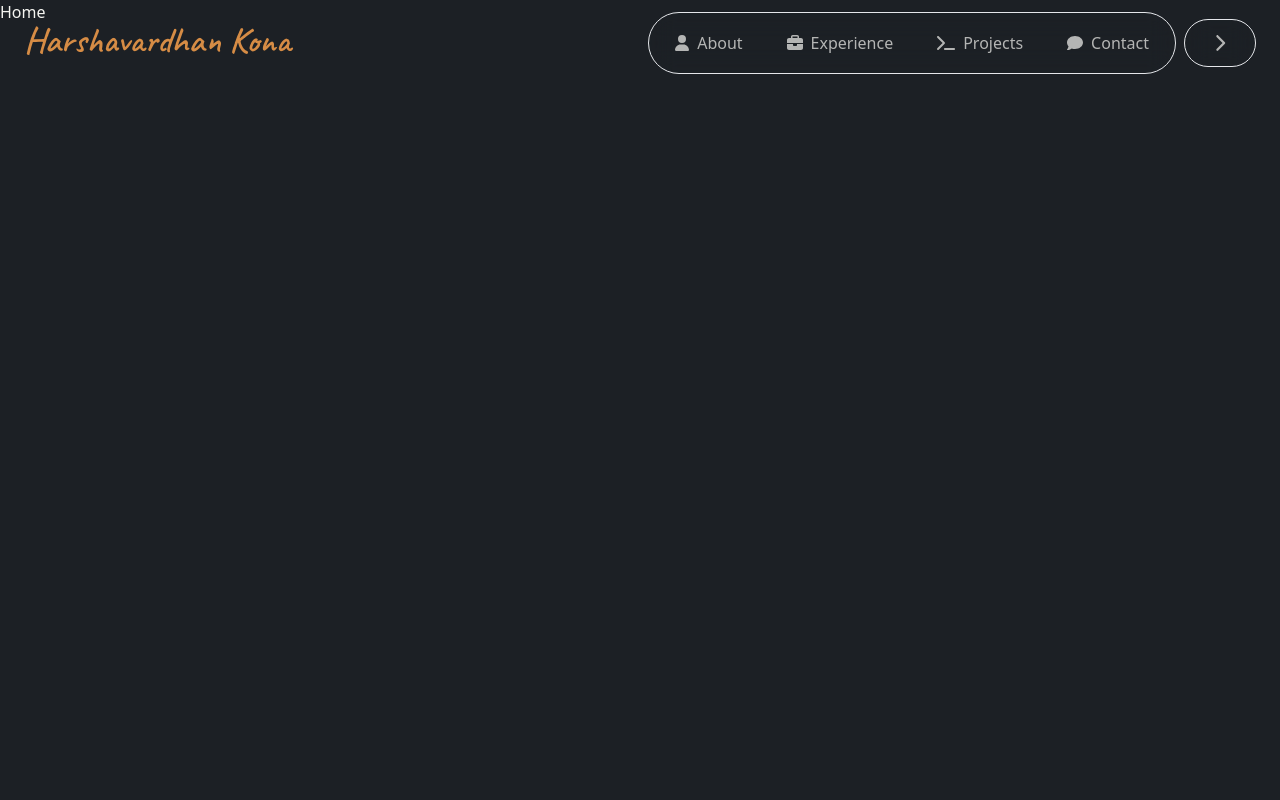
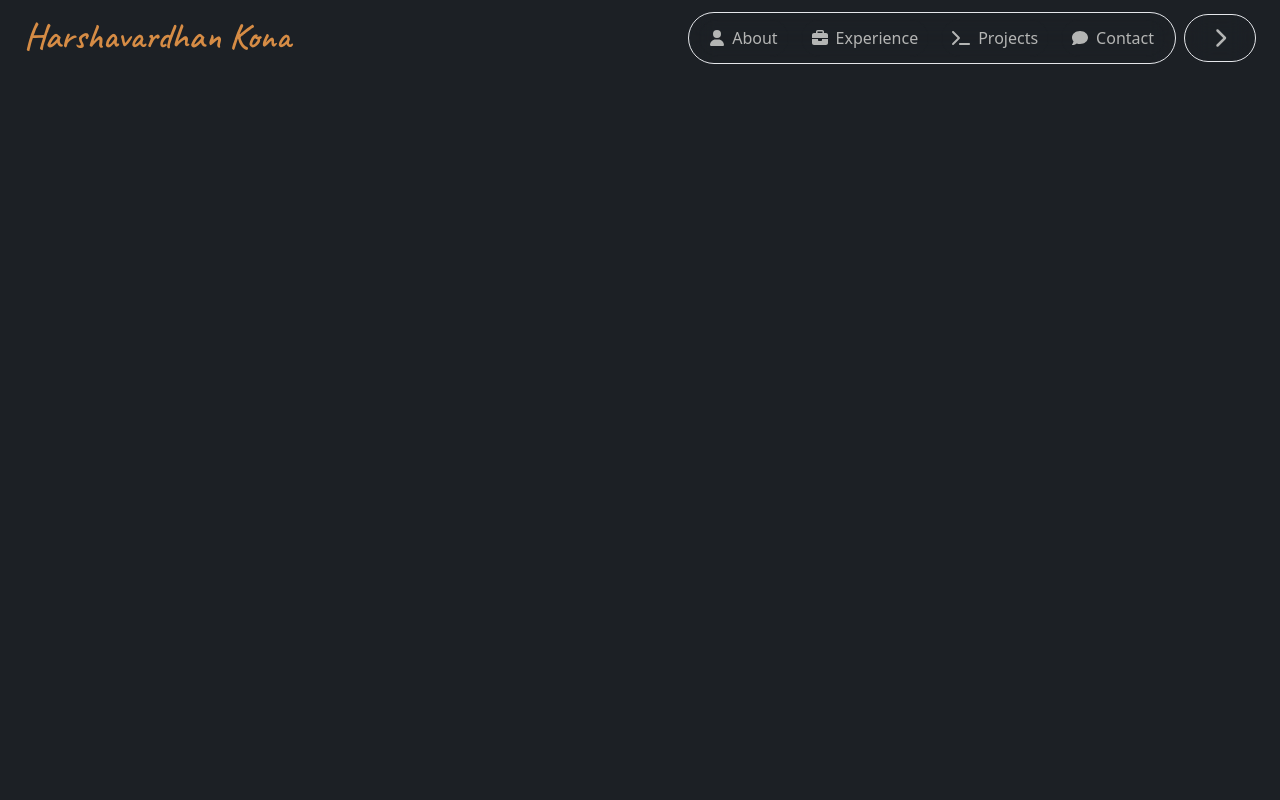
Before and after one commit to HarshavardhanKona06/hk.folio, a Next.js app: page / in a window 1280 px wide. Both pictures are taken after a click on the button 1220 px from the left and 43 px from the top of the page. Shown: the top 800 px of the page. Built offline with nearby package versions, Linux system fonts and the light colour scheme.

Commit message:
fixed navBar

```diff
--- a/src/app/page.tsx
+++ b/src/app/page.tsx
@@ -3,33 +3,6 @@ export default function Home() {
   return (
       <main>
 
-        <section id='home' className='h-screen w-screen'>
-          <h1>Home</h1>
-        </section>
-
-        <section id='about' className='h-screen w-screen'>
-          <h1>About</h1>
-        </section>
-
-        <section id='experience' className='h-screen w-screen'>
-          <h1>experience</h1>
-        </section>
-
-        <section id='education' className='h-screen w-screen'>
-          <h1>education</h1>
-        </section>
-
-        <section id='projects' className='h-screen w-screen'>
-          <h1>projects</h1>
-        </section>
-
-        <section id='publication' className='h-screen w-screen'>
-          <h1>publication</h1>
-        </section>
-
-        <section id='contact' className='h-screen w-screen'>
-          <h1>contact</h1>
-        </section>
       </main>
   );
 }
--- a/src/components/layouts/navItems.tsx
+++ b/src/components/layouts/navItems.tsx
@@ -1,4 +1,5 @@
-"use client";
+'use client';
+
 import React, { useState, useEffect } from 'react';
 import { FontAwesomeIcon } from '@fortawesome/react-fontawesome';
 import {
@@ -8,7 +9,7 @@ import {
     faComment,
     faTerminal,
     faUser
-} from "@fortawesome/free-solid-svg-icons";
+} from '@fortawesome/free-solid-svg-icons';
 
 interface NavItem {
     icon: React.ReactNode;
@@ -70,12 +71,12 @@ const MobileNav: React.FC = () => {
     };
 
     return (
-        <div className="relative flex flex-col items-end">
+        <div className='relative flex flex-col items-end'>
             <button
                 onClick={() => setIsExpanded(!isExpanded)}
-                className="
+                className='
                     flex items-center justify-center
-                    w-24 h-10
+                    w-16 h-10
                     rounded-full
                     backdrop-blur-md
                     bg-bg-tertiary-dark/40
@@ -84,7 +85,7 @@ const MobileNav: React.FC = () => {
                     hover:text-teal-hover-dark
                     hover:border-teal-hover-dark
                     transition-all duration-300
-                "
+                '
             >
                 <FontAwesomeIcon
                     icon={faChevronDown}
@@ -96,34 +97,34 @@ const MobileNav: React.FC = () => {
             </button>
 
             {isExpanded && (
-                <div className="
+                <div className='
                     absolute top-12
                     flex flex-col items-center gap-3
                     px-3 py-3
                     backdrop-blur-md
                     bg-bg-tertiary-dark/40
                     border border-border-dark/30
-                    rounded-xl
+                    rounded-full
                     transition-all duration-300 ease-in-out
-                    w-24
-                ">
+                    w-16
+                '>
                     {navItems.map((item) => (
                         <button
                             key={item.sectionId}
                             onClick={() => handleNavClick(item.sectionId)}
                             className={`
                                 w-full p-2
-                                rounded-lg
+                                rounded-full
                                 transition-colors duration-200
                                 flex items-center justify-center
                                 ${activeSection === item.sectionId ?
-                                'bg-teal-hover-dark/10 text-teal-hover-dark' :
-                                'text-text-tertiary-dark hover:bg-text-tertiary-dark/10'
+                                'bg-teal-hover-dark text-bg-primary-dark' :
+                                'text-text-tertiary-dark hover:bg-teal-hover-dark hover:text-bg-primary-dark'
                             }
                             `}
                         >
                             {item.icon}
-                            <span className="sr-only">{item.label}</span>
+                            <span className='sr-only'>{item.label}</span>
                         </button>
                     ))}
                 </div>
@@ -207,16 +208,15 @@ const DesktopNav: React.FC = () => {
     const showItems = isExpanded || isHovered;
 
     return (
-        <div className="relative flex items-center justify-end">
+        <div className='relative flex items-center justify-end'>
             <div
-                className="flex items-center"
+                className='flex items-center'
                 onMouseEnter={() => !isExpanded && setIsHovered(true)}
                 onMouseLeave={() => !isExpanded && setIsHovered(false)}
             >
                 <div className={`
-                    flex items-center gap-4 md:gap-5 lg:gap-6
-                    px-3 md:px-3 lg:px-4
-                    py-2 md:py-2.5 lg:py-3
+                    flex items-center gap-3
+                    px-2.5 py-1.5
                     backdrop-blur-md
                     bg-bg-tertiary-dark/40
                     border border-border-dark/30
@@ -232,16 +232,16 @@ const DesktopNav: React.FC = () => {
                                 flex items-center gap-1.5 md:gap-2
                                 px-2.5 py-1.5
                                 text-sm md:text-sm lg:text-base
-                                rounded-full
+                                rounded-full border border-bg-primary-dark
                                 transition-colors duration-200
                                 ${activeSection === item.sectionId ?
-                                'bg-teal-hover-dark/10 text-teal-hover-dark' :
-                                'text-text-tertiary-dark hover:bg-text-tertiary-dark/10'
+                                'bg-teal-hover-dark text-bg-primary-dark' :
+                                'text-text-tertiary-dark hover:bg-teal-hover-dark hover:text-bg-primary-dark'
                             }
                             `}
                         >
                             {item.icon}
-                            <span className="whitespace-nowrap">{item.label}</span>
+                            <span className='whitespace-nowrap'>{item.label}</span>
                         </button>
                     ))}
                 </div>
@@ -270,9 +270,11 @@ const DesktopNav: React.FC = () => {
                 >
                     <FontAwesomeIcon
                         icon={faChevronLeft}
+                        width='16'
+                        height='16'
                         className={`
+            w-4 md:w-4 lg:w-5 h-4 md:h-4 lg:h-5
             transform transition-transform duration-300
-                            text-sm md:text-base lg:text-lg
             ${showItems ? 'rotate-180' : ''}
         `}
                     />
@@ -283,19 +285,23 @@ const DesktopNav: React.FC = () => {
 };
 
 export default function NavItems() {
-    const [isMobile, setIsMobile] = useState(false);
+    const [isMobile, setIsMobile] = useState<boolean | null>(null);
 
     useEffect(() => {
         const checkMobile = () => {
-            setIsMobile(window.innerWidth < 768); // md breakpoint
+            setIsMobile(window.innerWidth < 768);
         };
         checkMobile();
         window.addEventListener('resize', checkMobile);
         return () => window.removeEventListener('resize', checkMobile);
     }, []);
 
+    if (isMobile === null) {
+        return null;
+    }
+
     return (
-        <div className="relative">
+        <div className='relative'>
             {isMobile ? <MobileNav /> : <DesktopNav />}
         </div>
     );
--- a/src/components/sections/navBar.tsx
+++ b/src/components/sections/navBar.tsx
@@ -1,7 +1,8 @@
-"use client";
-import { useEffect, useState } from "react";
-import PageLogo from "@/components/layouts/page-logo";
-import NavItems from "@/components/layouts/navItems";
+'use client';
+
+import { useEffect, useState } from 'react';
+import PageLogo from '@/components/layouts/pageLogo';
+import NavItems from '@/components/layouts/navItems';
 
 export default function NavBar() {
     const [isScrolled, setIsScrolled] = useState(false);
@@ -11,26 +12,22 @@ export default function NavBar() {
             setIsScrolled(window.scrollY > 0);
         };
 
-        window.addEventListener("scroll", handleScroll);
-        handleScroll(); // Check initial scroll position
+        window.addEventListener('scroll', handleScroll);
+        handleScroll();
 
-        return () => window.removeEventListener("scroll", handleScroll);
+        return () => window.removeEventListener('scroll', handleScroll);
     }, []);
 
     return (
-        <div className={`
-            fixed top-0 left-0 right-0 z-50
-            transition-colors duration-200
+        <div className={`fixed top-0 left-0 right-0 z-50 transition-colors duration-200
             ${isScrolled ? 'backdrop-blur-md bg-bg-tertiary-dark/40' : 'bg-transparent'}
         `}>
-            <nav className="
-                max-w-7xl mx-auto
-                px-6 py-3
-                flex justify-between items-start
-            ">
-                <div className="pt-2">
+            <nav className='max-w-7xl mx-auto px-6 pt-3 pb-1 flex justify-between items-start'>
+
+                <div className='pt-1'>
                     <PageLogo />
                 </div>
+
                 <NavItems />
             </nav>
         </div>
```
Also changed, not shown: src/components/layouts/pageLogo.tsx (renamed from src/components/layouts/page-logo.tsx, +2 -10 lines). Lines whose indentation alone changed are shown as unchanged.
